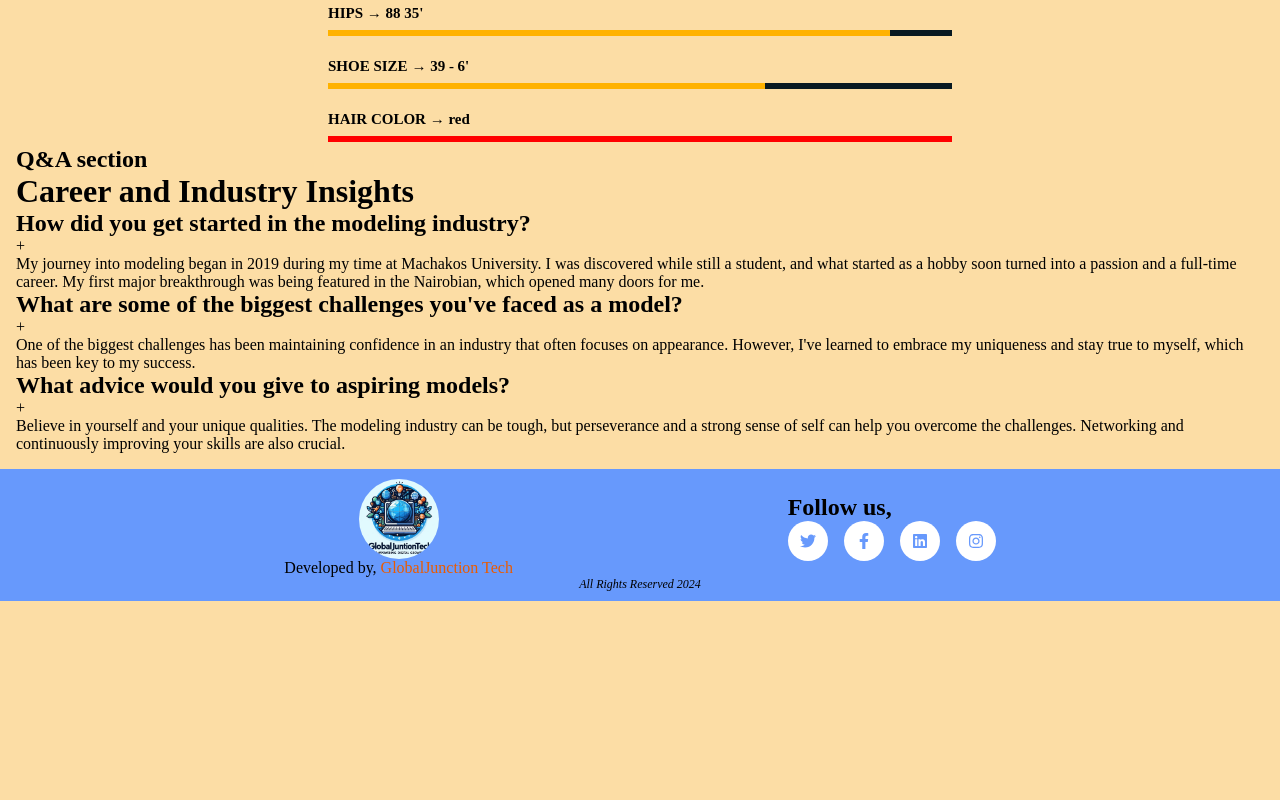
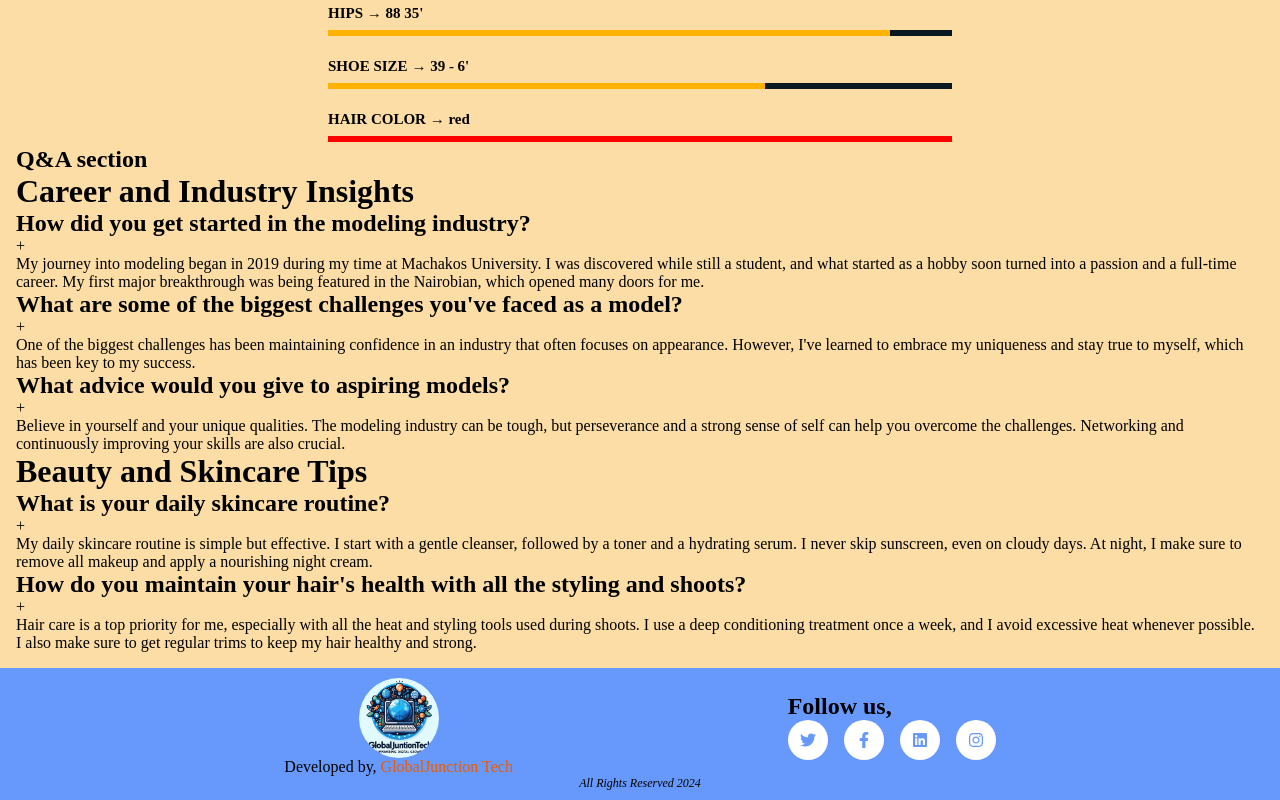
Before and after one commit to Gakiri001/BethPortfolio, a React (Vite) app: page /Blog in a window 1280 px wide. Shown: the part 718-1518 px from the top of the page. Before the commit the page ends 1319 px from the top, so only its background shows below. Built offline with nearby package versions, Linux system fonts and the light colour scheme.

Commit message:
beauty blog

```diff
--- /dev/null
+++ b/src/Pages/Blog/Beauty.jsx
@@ -0,0 +1,34 @@
+import React from 'react'
+import beauty from '../../data/beauty'
+
+const BeautyCard = ({BeautyQuestion,BeautyAnswer}) => {
+  return(
+    <div className="BeautyCard">
+      <div className="item">
+
+      <div className="title">
+        <h2>{BeautyQuestion}</h2>
+        <span> + </span>
+      </div>
+      <div>{BeautyAnswer}</div>
+    </div>
+    </div>
+  )
+}
+
+function Beauty() {
+  return (
+    <div className='BlogWrapper'>
+      <h1>Beauty and Skincare Tips</h1>
+      {beauty.map((current, i) => (
+        <BeautyCard
+        key={i}
+        BeautyQuestion={current.BeautyQuestion}
+        BeautyAnswer={current.BeautyAnswer}
+        />
+      ))}
+    </div>
+  )
+}
+
+export default Beauty
--- a/src/Pages/Blog/Blog.jsx
+++ b/src/Pages/Blog/Blog.jsx
@@ -1,6 +1,7 @@
 import React from "react";
 import "./Blog.css";
 import Career from "./Career";
+import Beauty from "./Beauty";
 
 
 // const Blogcard = ({CareerQuestion, CareerAnswer,BeautyQuestion, BeautyAnswer, PersonalQuestion, PersonalAnswer, FashionQuestion, FashionAnswer, BTSQuestion, BTSAnswer }) => {
@@ -134,6 +135,7 @@ function Blog() {
         ))} */}
         <h2> Q&A section</h2>
         <Career/>
+        <Beauty/>
       </div>
     </div>
   );
--- a/src/Pages/Blog/Career.jsx
+++ b/src/Pages/Blog/Career.jsx
@@ -18,7 +18,7 @@ const Careercard = ({CareerQuestion,CareerAnswer}) => {
 
 function Career() {
   return (
-    <div>
+    <div className='BlogWrapper'>
       <h1>Career and Industry Insights</h1>
       {career.map((current,i) =>(
         <Careercard
--- /dev/null
+++ b/src/data/beauty.js
@@ -0,0 +1,15 @@
+const beauty =[
+    {
+      BeautyQuestion: "What is your daily skincare routine?",
+      BeautyAnswer:
+        "My daily skincare routine is simple but effective. I start with a gentle cleanser, followed by a toner and a hydrating serum. I never skip sunscreen, even on cloudy days. At night, I make sure to remove all makeup and apply a nourishing night cream.",
+    },
+    {
+      BeautyQuestion:
+        "How do you maintain your hair's health with all the styling and shoots?",
+      BeautyAnswer:
+        "Hair care is a top priority for me, especially with all the heat and styling tools used during shoots. I use a deep conditioning treatment once a week, and I avoid excessive heat whenever possible. I also make sure to get regular trims to keep my hair healthy and strong.",
+    },
+]
+
+export default beauty
```
